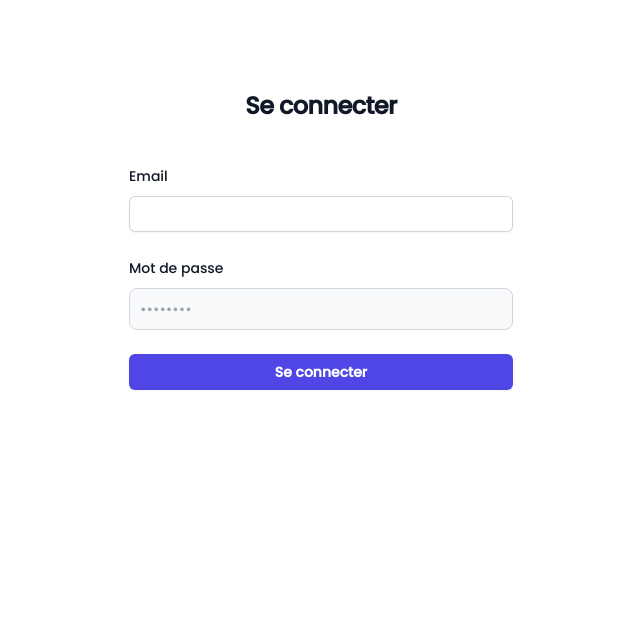
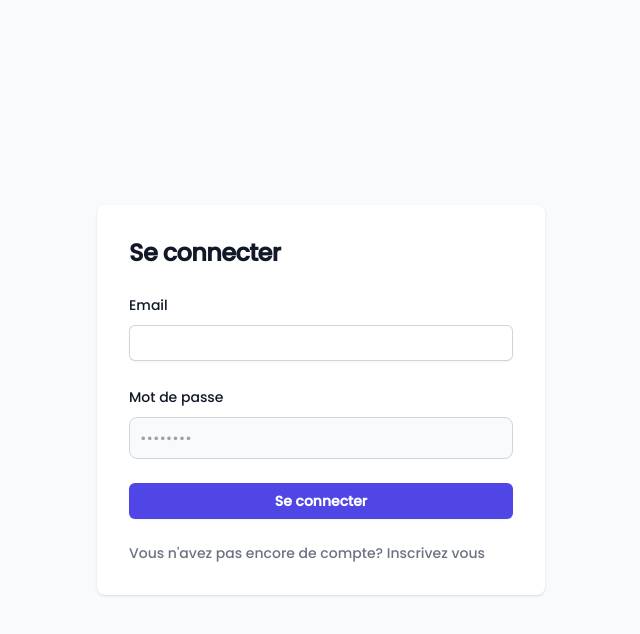
Before and after one commit to ycncy/EpicRoadTrip, a Next.js app in the folder front/: page /login in a window 1280 px wide. Shown: the top 634 px of the page, without its empty margins (319-959 px from the left). Built offline with nearby package versions, Linux system fonts and the light colour scheme.

Commit message:
edit login form

```diff
--- a/front/app/components/LoginForm/LoginForm.tsx
+++ b/front/app/components/LoginForm/LoginForm.tsx
@@ -3,13 +3,15 @@ const LoginForm = () => {
 
 
     return (
-        <div className="flex min-h-full flex-col justify-center px-6 py-12 lg:px-8">
-  <div className="sm:mx-auto sm:w-full sm:max-w-sm">
-    <h2 className="mt-10 text-center text-2xl font-bold leading-9 tracking-tight text-gray-900">Se connecter</h2>
-  </div>
+<section className="bg-gray-50 dark:bg-gray-900">
+  <div className="flex flex-col items-center justify-center px-6 py-8 mx-auto md:h-screen lg:py-0">
 
-  <div className="mt-10 sm:mx-auto sm:w-full sm:max-w-sm">
-    <form className="space-y-6" action="#" method="POST">
+      <div className="w-full bg-white rounded-lg shadow dark:border md:mt-0 sm:max-w-md xl:p-0 dark:bg-gray-800 dark:border-gray-700">
+          <div className="p-6 space-y-4 md:space-y-6 sm:p-8">
+              <h1 className="text-xl font-bold leading-tight tracking-tight text-gray-900 md:text-2xl dark:text-white">
+                  Se connecter
+              </h1>
+  <form className="space-y-4 md:space-y-6" action="#">
       <div>
         <label htmlFor="email" className="block text-sm font-medium leading-6 text-gray-900">Email </label>
         <div className="mt-2">
@@ -22,17 +24,21 @@ const LoginForm = () => {
           <label htmlFor="password" className="block text-sm font-medium leading-6 text-gray-900">Mot de passe</label>
         </div>
         <div className="mt-2">
-        <input type="password" name="password" id="password" placeholder="••••••••" className="bg-gray-50 border border-gray-300 text-gray-900 sm:text-sm rounded-lg focus:ring-primary-600 focus:border-primary-600 block w-full p-2.5 dark:bg-gray-700 dark:border-gray-600 dark:placeholder-gray-400 dark:text-white dark:focus:ring-blue-500 dark:focus:border-blue-500"  required/>
+        <input type="confirm-password" name="confirm-password" id="confirm-password" placeholder="••••••••" className="bg-gray-50 border border-gray-300 text-gray-900 sm:text-sm rounded-lg focus:ring-primary-600 focus:border-primary-600 block w-full p-2.5 dark:bg-gray-700 dark:border-gray-600 dark:placeholder-gray-400 dark:text-white dark:focus:ring-blue-500 dark:focus:border-blue-500"  required/>
         </div>
       </div>
       <div>
         <button type="submit" className="flex w-full justify-center rounded-md bg-indigo-600 px-3 py-1.5 text-sm font-semibold leading-6 text-white shadow-sm hover:bg-indigo-500 focus-visible:outline focus-visible:outline-2 focus-visible:outline-offset-2 focus-visible:outline-indigo-600">Se connecter</button>
       </div>
+      <p className="text-sm font-light text-gray-500 dark:text-gray-400">
+        Vous n'avez pas encore de compte?  <a href="/register" className="font-medium text-primary-600 hover:underline dark:text-primary-500">Inscrivez vous</a>
+      </p>
     </form>
 
   </div>
-</div>
-
+  </div>
+  </div>
+</section>
     )
 
 }
--- a/front/app/components/RegisterForm/RegisterForm.tsx
+++ b/front/app/components/RegisterForm/RegisterForm.tsx
@@ -4,8 +4,7 @@ const RegisterForm = () => {
     return (
 <section className="bg-gray-50 dark:bg-gray-900">
   <div className="flex flex-col items-center justify-center px-6 py-8 mx-auto md:h-screen lg:py-0">
-      <a href="#" className="flex items-center mb-6 text-2xl font-semibold text-gray-900 dark:text-white">
-      </a>
+
       <div className="w-full bg-white rounded-lg shadow dark:border md:mt-0 sm:max-w-md xl:p-0 dark:bg-gray-800 dark:border-gray-700">
           <div className="p-6 space-y-4 md:space-y-6 sm:p-8">
               <h1 className="text-xl font-bold leading-tight tracking-tight text-gray-900 md:text-2xl dark:text-white">
--- a/front/app/components/Trip/TripInformations.tsx
+++ b/front/app/components/Trip/TripInformations.tsx
@@ -2,7 +2,7 @@
 import React, {useEffect, useState} from 'react';
 import {Trip} from "@/app/lib/model/Trip";
 import {tripService} from "@/app/lib/service/trip.service";
-import Car from "@/app/public/images/car.png"
+//import Car from "@/app/public/images/car.png"
 import {TripStop} from "@/app/lib/model/TripStop";
 import Image from "next/image";
 import {Autocomplete, Box, FormControlLabel, TextField} from "@mui/material";
```
